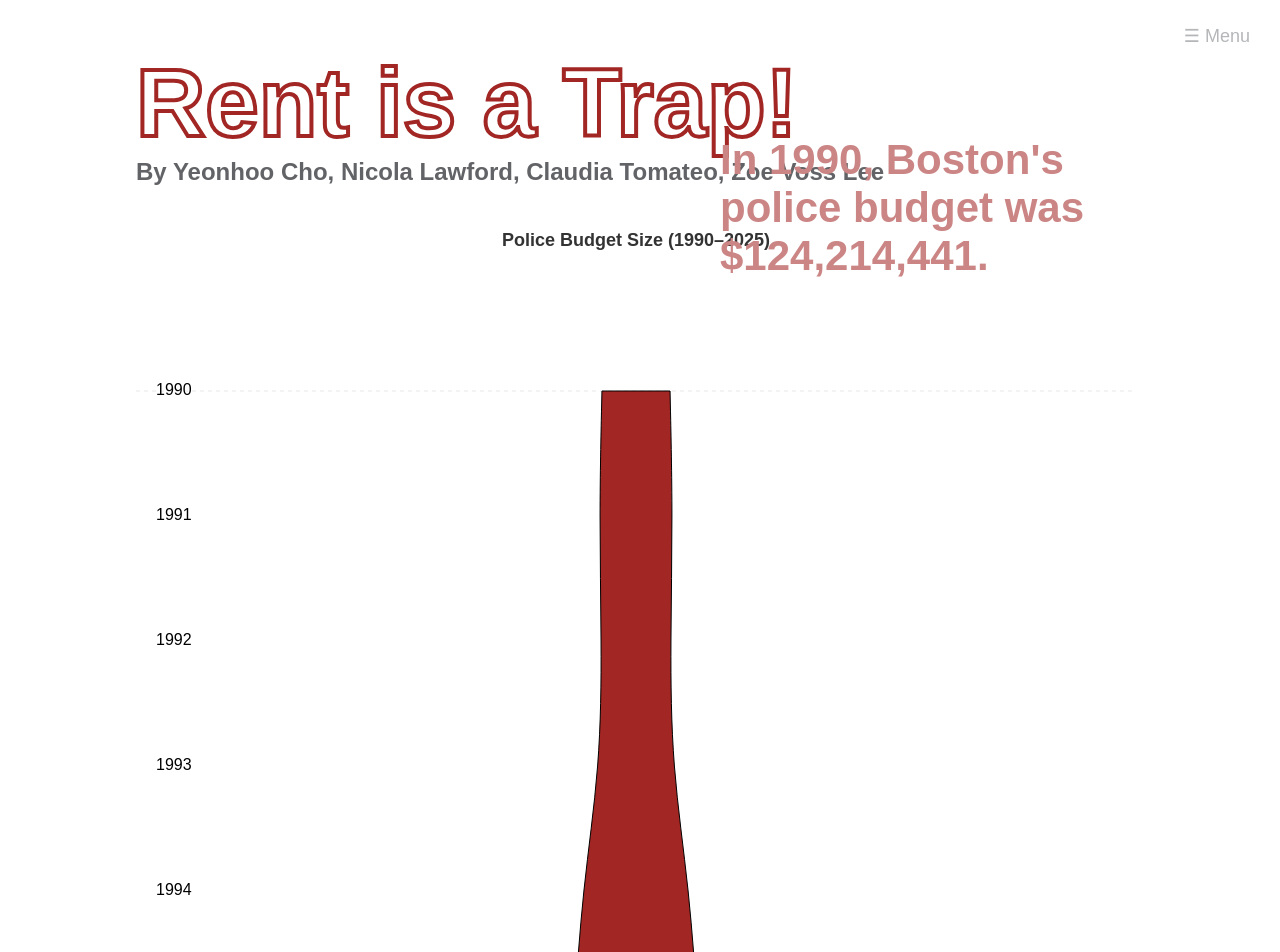
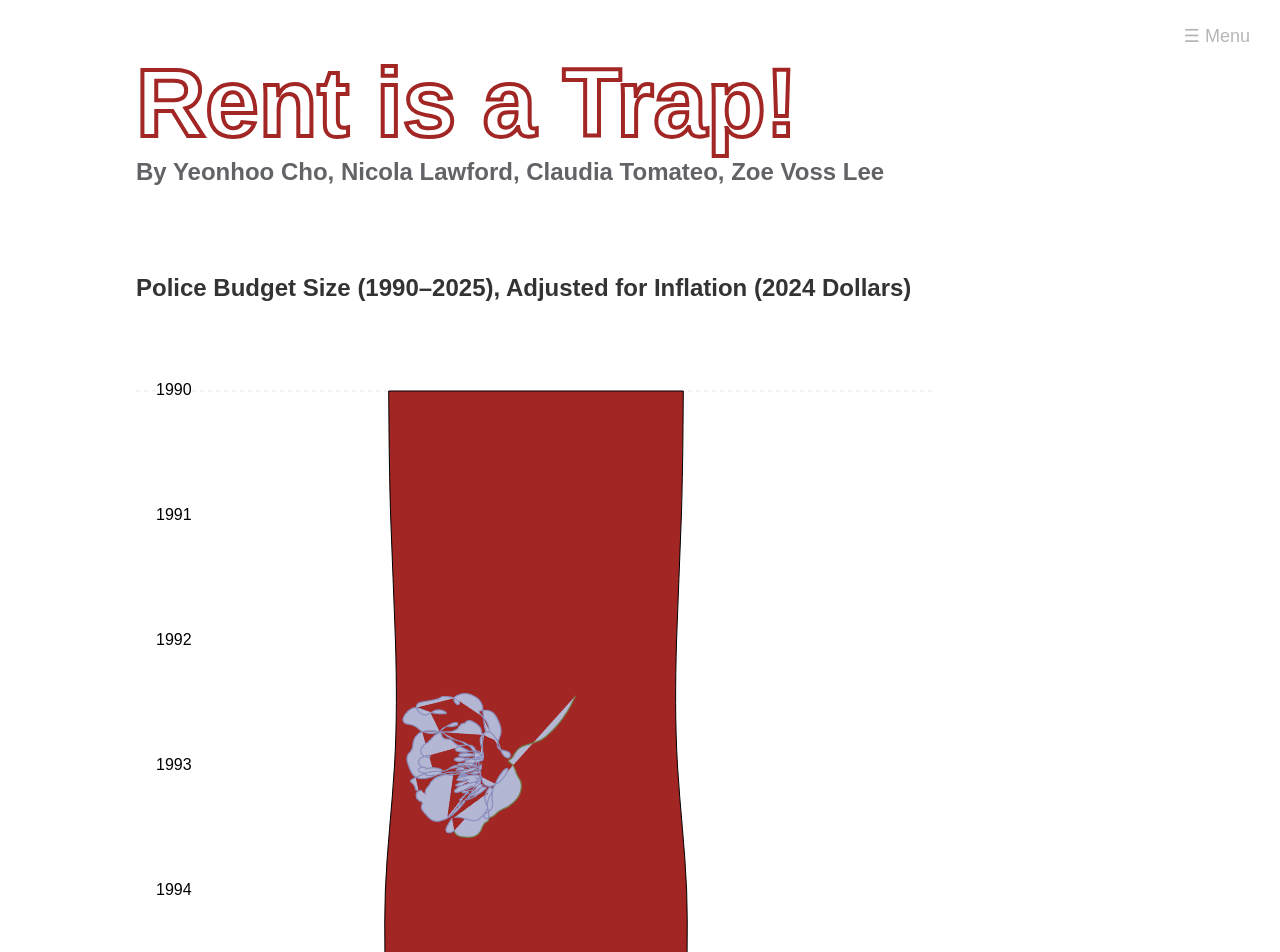
Before and after one commit to zoevosslee/IDS_FP02, a SvelteKit app: page /chapter1 in a window 1280 px wide. Shown: the top 952 px of the page. Built offline with nearby package versions, Linux system fonts and the light colour scheme; a web font is replaced by a local one.

Commit message:
added flower hover events

```diff
--- a/src/routes/chapter1/+page.svelte
+++ b/src/routes/chapter1/+page.svelte
@@ -3,7 +3,7 @@
     import { line, curveBasis } from "d3-shape";
     import { onMount, onDestroy } from "svelte";
 
-let width = 1000;
+let width = 800;
 let height = 4600;
 let centerX = width / 2;
 let svgElement;
@@ -60,11 +60,19 @@ onDestroy(() => {
     let flowerBoxVisible = false;
     let flowerBoxY = 0;
 
+let flower1993Visible = false;
 let flower2005Visible = false;
 let flower2015Visible = false;
 let flower2020Visible = false;
 let hoveredFlower = null;
 let currentNarrativeStep = 0;
+let hoveredFlowerImage1 = null;
+let hoveredFlowerImage2 = null;
+let hoveredFlowerText = null;
+let suppressScrollyBox = false;
+
+
+
 // 0 = nothing yet, 1 = police budget box, 2 = rent burden box
 
 
@@ -73,44 +81,43 @@ let currentNarrativeStep = 0;
 
 
 let data = [
-      { year: 1990, budget: 124214441 },
-      { year: 1991, budget: 126287040 },
-      { year: 1992, budget: 124433000 },
-      { year: 1993, budget: 125340042 },
-      { year: 1994, budget: 139489987 },
-      { year: 1995, budget: 145887066 },
-      { year: 1996, budget: 155831910 },
-      { year: 1997, budget: 166777056 },
-      { year: 1998, budget: 187164594 },
-      { year: 1999, budget: 194218469 },
-      { year: 2000, budget: 200756488 },
-      { year: 2001, budget: 214286307 },
-      { year: 2002, budget: 219548410 },
-      { year: 2003, budget: 217405619 },
-      { year: 2004, budget: 211363261 },
-      { year: 2005, budget: 234580600 },
-      { year: 2006, budget: 245221274 },
-      { year: 2007, budget: 268700987 },
-      { year: 2008, budget: 281610497 },
-      { year: 2009, budget: 288631945 },
-      { year: 2010, budget: 282413334 },
-      { year: 2011, budget: 275779004 },
-      { year: 2012, budget: 283038027 },
-      { year: 2013, budget: 290713391 },
-      { year: 2014, budget: 321000297 },
-      { year: 2015, budget: 337310895 },
-      { year: 2016, budget: 348887844 },
-      { year: 2017, budget: 364594820 },
-      { year: 2018, budget: 399924493 },
-      { year: 2019, budget: 416762373 },
-      { year: 2020, budget: 425553210 },
-      { year: 2021, budget: 422917498 },
-      { year: 2022, budget: 420411571 },
-      { year: 2023, budget: 422132054 },
+  { year: 1990, budget: 275720031 },
+  { year: 1991, budget: 274314189 },
+  { year: 1992, budget: 264249060 },
+  { year: 1993, budget: 263256889 },
+  { year: 1994, budget: 286116375 },
+  { year: 1995, budget: 277185426 },
+  { year: 1996, budget: 287925561 },
+  { year: 1997, budget: 298179836 },
+  { year: 1998, budget: 319676145 },
+  { year: 1999, budget: 325920180 },
+  { year: 2000, budget: 337270901 },
+  { year: 2001, budget: 353656648 },
+  { year: 2002, budget: 356762770 },
+  { year: 2003, budget: 343422247 },
+  { year: 2004, budget: 326769991 },
+  { year: 2005, budget: 347180488 },
+  { year: 2006, budget: 352428484 },
+  { year: 2007, budget: 371344339 },
+  { year: 2008, budget: 379565876 },
+  { year: 2009, budget: 381613687 },
+  { year: 2010, budget: 372784733 },
+  { year: 2011, budget: 356628715 },
+  { year: 2012, budget: 360760340 },
+  { year: 2013, budget: 365483739 },
+  { year: 2014, budget: 390858358 },
+  { year: 2015, budget: 408147173 },
+  { year: 2016, budget: 416959294 },
+  { year: 2017, budget: 428486631 },
+  { year: 2018, budget: 456208712 },
+  { year: 2019, budget: 464768959 },
+  { year: 2020, budget: 459597466 },
+  { year: 2021, budget: 442804107 },
+  { year: 2022, budget: 429680663 },
+  { year: 2023, budget: 422132054 }, // almost no adjustment needed
   { year: 2024, budget: 511461236 },
   { year: 2025, budget: 475152433 }
 ];
-
     let rentBurdenRates = {
     1990: 28.3,
     2000: 40,
@@ -171,7 +178,7 @@ let currentNarrativeStep = 0;
   let found = false;
 
   for (const { year } of yearPhases) {
-    const yTop = yScale(year) -200;
+    const yTop = year === 1990 ? yScale(year) - 100 : yScale(year) - 200;
     const yPoliceEnd = yTop + 400; // wider police window
 const yRentEnd = yPoliceEnd + 500; // wider rent window
 
@@ -192,6 +199,9 @@ const yRentEnd = yPoliceEnd + 500; // wider rent window
   }
 
   // Handle flower visibility
+  if (relativeScroll > yScale(1993) - 400) {
+    flower1993Visible = true;
+  }
   if (relativeScroll > yScale(2005) - 400) {
     flower2005Visible = true;
   }
@@ -242,19 +252,18 @@ const yRentEnd = yPoliceEnd + 500; // wider rent window
             <svg {width} {height}>
 
                 <text
-  x={centerX}
-  y="30"
-  text-anchor="middle"
-  font-size="18"
+
+                y="80"
+                text-anchor="start"
+                font-size="24"
                 font-family="Utendo, sans-serif"
                 font-weight="600"
                 fill="#333"
               >
-  Police Budget Size (1990–2025)
+                Police Budget Size (1990–2025), Adjusted for Inflation (2024 Dollars)
               </text>
-<div class="violin-legend">
-    Width of the shape = Boston Police Budget in that year
-  </div>
+
+
 
                 <!-- decade lines -->
 <line
@@ -338,6 +347,34 @@ opacity="1"
                 />
               {/each}
             </svg>
+            {#if flower1993Visible}
+            <div
+              class="flower-box"
+              style="top: {yScale(1993)}px; left: {centerX - 50}px; transform: translate(-50%, -50%) rotate(-60deg);"
+              on:mouseenter={() => {
+                hoveredFlower = { x: centerX - 50, y: yScale(1993) };
+                hoveredFlowerImage1 = "/parcelc2.jpeg";
+                hoveredFlowerImage2 = "/parcelc1.jpeg";
+                hoveredFlowerText = "In the early 1990s, Boston’s Chinatown community organized a historic protest against Parcel C development. Residents and activists fought against the proposed construction of a parking garage that would have increased air pollution and displacement in their neighborhood. The Parcel C protests became a landmark moment for Asian American environmental justice organizing.";
+                suppressScrollyBox = true; // 👈 hide scrolly boxes
+              }}
+              on:mouseleave={() => {
+                hoveredFlower = null;
+                hoveredFlowerImage1 = null;
+                hoveredFlowerImage2 = null;
+                hoveredFlowerText = null;
+                suppressScrollyBox = false; // 👈 bring back scrolly boxes
+              }}
+
+
+
+            >
+              <img src="/flower.png" alt="Flower 1993" />
+            </div>
+          {/if}
+
+
+
             {#if flower2005Visible}
             <div
               class="flower-box"
@@ -380,34 +417,42 @@ opacity="1"
               This is a moment of resistance
             </div>
           {/if}
-
-
-          {#if currentYearPhase?.phase === "police"}
-          <div class="scrolly-box">
-            <h5>In {currentYearPhase.year}, Boston's police budget was ${data.find(d => d.year === currentYearPhase.year)?.budget.toLocaleString()}.</h5>
+          {#if hoveredFlowerImage1}
+          <div class="side-image-box">
+            <img src={hoveredFlowerImage1} alt="First Image" />
+            {#if hoveredFlowerImage2}
+              <img src={hoveredFlowerImage2} alt="Second Image" class="overlapping-image" />
+            {/if}
+            {#if hoveredFlowerText}
+              <div class="hovered-text">
+                {hoveredFlowerText}
               </div>
             {/if}
-
-        {#if currentYearPhase?.phase === "rent"}
-          <div class="scrolly-box rent-burden-box">
-            <h5>In that same year, {rentBurdenRates[currentYearPhase.year]}% of Boston's households were rent-burdened.</h5>
-            <div class="house-grid">
-                {#if rentBurdenRates[currentYearPhase.year]}
-                {#each Array(100) as _, index}
-                  <div class="house {index < rentBurdenRates[currentYearPhase.year] ? 'filled' : ''}"></div>
-                {/each}
+          </div>
         {/if}
 
 
 
 
 
+        {#if currentYearPhase?.phase === "police" && !suppressScrollyBox}
+        <div class="scrolly-box">
+          <h5>In {currentYearPhase.year}, Boston's police budget was ${data.find(d => d.year === currentYearPhase.year)?.budget.toLocaleString()}.</h5>
+        </div>
+      {/if}
+
+      {#if currentYearPhase?.phase === "rent" && !suppressScrollyBox}
+        <div class="scrolly-box rent-burden-box">
+          <h5>In that same year, {rentBurdenRates[currentYearPhase.year]}% of Boston's households were rent-burdened.</h5>
+          <div class="house-grid">
+            {#each Array(100) as _, index}
+              <div class="house {index < rentBurdenRates[currentYearPhase.year] ? 'filled' : ''}"></div>
+            {/each}
+          </div>
+        </div>
+      {/if}
 
 
-          </div>
-
-        </div>
-      {/if}
 
 
 
@@ -442,6 +487,45 @@ opacity="1"
   </div> <!-- #home-page -->
 
   <style>
+
+.side-image-box {
+  position: fixed;
+  top: 20%;
+  right: 5%;
+  width: 20%;
+  height: auto;
+  background: none;
+  z-index: 50;
+}
+
+.side-image-box img {
+  width: 100%;
+  height: auto;
+  border-radius: 6px;
+  box-shadow: 0 4px 10px rgba(0,0,0,0.3);
+  transition: transform 0.5s ease;
+}
+
+.overlapping-image {
+  position: absolute;
+  top: 350px; /* 👈 push it down a little bit */
+  left: 30px; /* 👈 shift it right a bit to overlap */
+  width: 85%; /* 👈 smaller than the first */
+  opacity: 0.9;
+  transform: rotate(-2deg); /* slight tilt if you want */
+  z-index: 51;
+}
+
+.hovered-text {
+  margin-top: 150px;
+  padding: 0.8rem;
+  background: rgba(255,255,255,0.85);
+  border-radius: 8px;
+  font-family: 'Utendo', sans-serif;
+  font-size: 1.2rem;
+  color: #333;
+}
+
 
 html {
   scroll-behavior: smooth;
@@ -558,7 +642,7 @@ html {
 
 .scrolly-box {
   position: fixed;
-  top: 15%;
+  top: 20%;
   left: 55%;
   transform: translateX(-50%);
   max-width: 400px;
@@ -566,9 +650,12 @@ html {
   font-family: 'Utendo, sans-serif';
   z-index: 20;
   margin-right: 10%;
+  background: rgba(255, 255, 255, 0.85); /* ✅ white with 50% opacity */
+  border-radius: 12px; /* ✅ rounded corners */
   opacity: 0; /* start hidden */
-  animation: fadeSlideUp 1s ease forwards; /* 👈 still applies */
+  animation: fadeSlideUp 1s ease forwards;
 }
+
 
 
 /* Fade-out for police budget box */
```
Also changed, not shown: static/parcelc1.jpeg (added), static/parcelc2.jpeg (added). Lines whose indentation alone changed are shown as unchanged.
